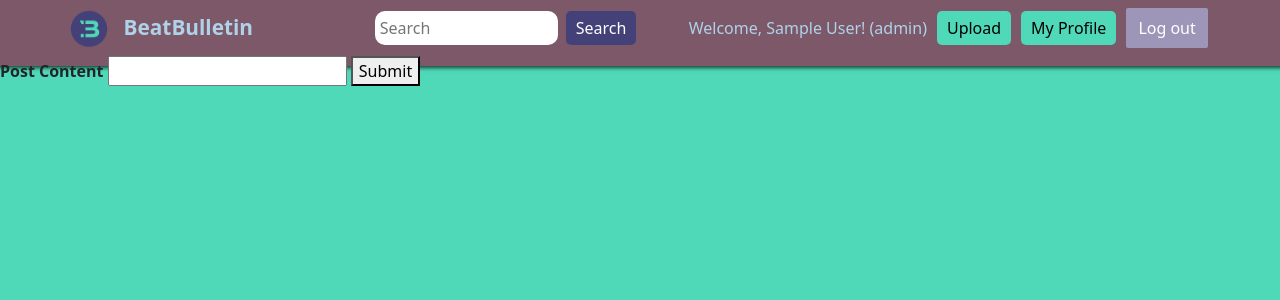
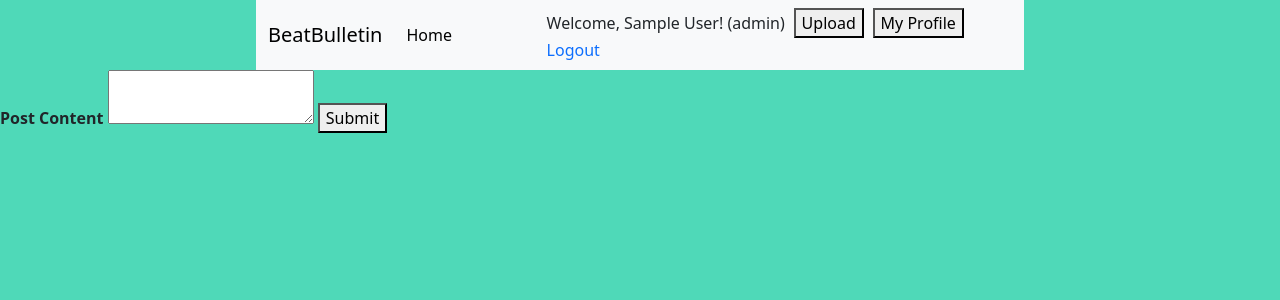
Before and after one commit to frederrck/usermanagement, a Flask app: page /post/add in a window 1280 px wide. Shown: the top 300 px of the page. Run offline with Flask 3, Linux system fonts and the light colour scheme; the visitor is signed in with stand-in values (Sample User, id 1).

Commit message:
Content and Author

```diff
--- a/app.py
+++ b/app.py
@@ -65,7 +65,9 @@ def view_user():
 def post():
     with create_connection() as connection:
         with connection.cursor() as cursor:
-            sql = "SELECT * FROM posts WHERE id = %s"
+            sql = """SELECT * FROM posts
+                    JOIN users ON posts.user_id = users.id
+                    WHERE posts.id = %s"""
             values = (
                 request.args['id']
             )
--- a/static/main.css
+++ b/static/main.css
@@ -4,72 +4,10 @@ body{
     background-color: #4fd9b8;
   }
 
-  nav {
-      background-color: black;
-      color: white;
-      padding: 10px;
-      box-shadow: 0 2px 4px rgba(0, 0, 0, 0.7);
-    }
-
-    .navbar-container {
-      display: flex;
-      align-items: center;
-      justify-content: space-between;
-      max-width: 90%;
-      margin: 0 auto;
-    }
-
-    .navbar-logo {
-      display: flex;
-      align-items: center;
-      margin-right: 6%;
-      font-weight: bold;
-      font-size: 1.3rem;
-    }
-
-    .navbar-logo img {
-      height: 40px;
-      width: auto;
-      margin-right: 8px;
-    }
-
-    .search-bar {
-      flex-grow: 1.5;
-      text-align: center;
-    }
-
-    .search-bar input[type="text"] {
-      width: 50%;
-      padding:5px;
-      margin-right:1%;
-      border-radius: 10px;
-      border: none;
-    }
-
-    .search-bar button[type="submit"] {
-      padding: 5px 10px;
-      background-color: #434178;
-      border: none;
-      color: white;
-      border-radius: 5px;
-      cursor: pointer;
-    }
-
-    .right-menu {
-      display: flex;
-      align-items: center;
-    }
-
-    .right-menu button {
-      margin-left: 10px;
-      padding: 5px 10px;
-      background-color: #4fd9b8;
-      border: none;
-      color: black;
-      border-radius: 5px;
-      cursor: pointer;
-    }
-
+/* nav */
+.navbar-logo img{
+    height: 33px;
+}
 
 /* TABLE CSS */
 table, th, td {
@@ -140,29 +78,6 @@ a:hover{
 
 
 /* layout page */
-nav {
-    background-color: #7C5869;
-    color:#AFD2E9;
-    margin:-10px;
-    padding: 8px;
-    text-align: end;
-}
-nav a {
-    display: inline-block;
-    margin: 10px;
-    padding: 8px 12px;
-    color: white;
-    background-color: #9D96B8;
-    text-decoration: none;
-    border-radius: 2px;
-    transition-property: background-color, transform;
-    transition-duration: 300ms;
-}
-nav a:hover {
-    background-color:#AE97A1;
-    color:white;;
-    transform: scale(1.05);
-}
 
 
 .message {
@@ -177,3 +92,14 @@ img[alt=profile] {
     aspect-ratio: 1 / 1;  /* Makes width and height the same */
     object-fit: cover;    /* Crops instead of squashing */
 }
+
+
+
+/* layout page nav */
+
+.right-menu button{
+    margin-left: 1%;
+}
+.right-menu{
+    justify-content: right;
+}
--- a/templates/_layout.html
+++ b/templates/_layout.html
@@ -9,19 +9,23 @@
 </head>
 <body>
     <!-- Navigation Bar-->
-    <nav>
-        <div class="navbar-container">
-            <div class="navbar-logo"><img src="static/images/b_logo.png" alt="Logo">BeatBulletin</div>
-                <div class="search-bar">
-                    <input type="text" placeholder="Search">
-                    <button type="submit">Search</button>
-                </div>
+    <nav class="navbar navbar-expand-lg navbar-light bg-light" style="width:60%;margin: auto;">
+        <div class="container-fluid">
+          <a class="navbar-brand" href="#">BeatBulletin</a>
+          <button class="navbar-toggler" type="button" data-bs-toggle="collapse" data-bs-target="#navbarNavAltMarkup" aria-controls="navbarNavAltMarkup" aria-expanded="false" aria-label="Toggle navigation">
+            <span class="navbar-toggler-icon"></span>
+          </button>
+          <div class="collapse navbar-collapse" id="navbarNavAltMarkup">
+            <div class="navbar-nav">
+              <a class="nav-link active" aria-current="page" href="#">Home</a>
+            </div>
+            </div>
             <div class="right-menu">
                 {% if session["logged_in"] %}
                 Welcome, {{ session["first_name"] }}! ({{session["role"]}})
                 <button class="upload-btn">Upload</button>
                 <button class="profile-btn">My Profile</button>
-                <a href="/logout">Log out</a>
+                <a href="/logout">Logout</a>
                 {% else %}
                     You are not logged in.
                     <a href="/login">Login</a>
@@ -29,7 +33,8 @@
                 {% endif %}
             </div>
         </div>
-    </nav>
+      </nav>
+
     {% for message in get_flashed_messages() %}
         <h4 class = "message">{{message}}</h4>
     {% endfor %}
--- a/templates/home.html
+++ b/templates/home.html
@@ -2,8 +2,6 @@
 
 
 {% block content %}
-
-<h1 class="home_head">USER PAGE</h1>
 
 {% if not session["logged_in"] %}
 <button class = "head_button"><a href='/signup'> Sign Up </a></button>
--- a/templates/post_add.html
+++ b/templates/post_add.html
@@ -4,7 +4,7 @@
 
 <form method = "post">
     <label>Post Content</label>
-    <input name="content">
+    <textarea name="content"></textarea>
     <button>Submit</button>
 </form>
 {% endblock %}
```
Also changed, not shown: templates/post.html (+6 -2 lines), 1 other file.
